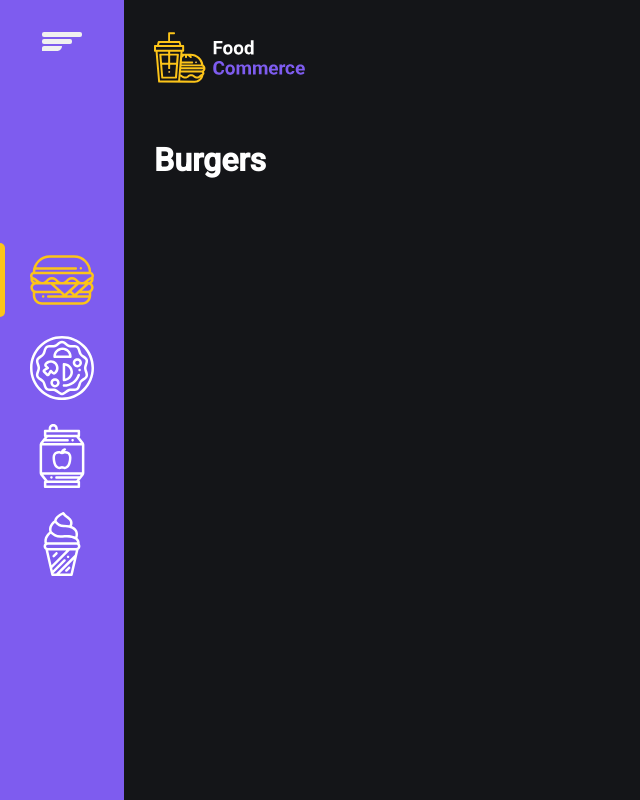
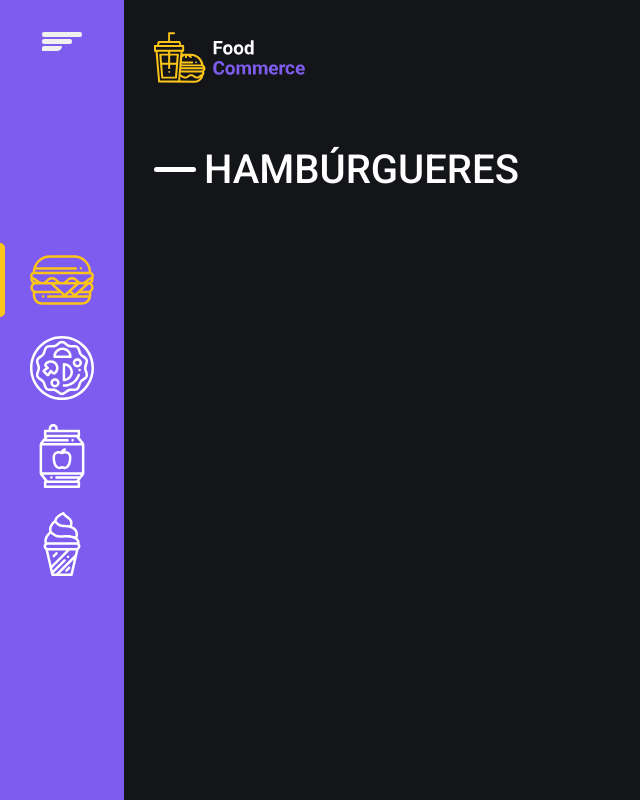
Before and after one commit to Davvi-Duarte/sistemafood, a React (Create React App) app: page / in a window 1280 px wide. Shown: the whole page, without its empty margins (0-640 px from the left). Built offline with nearby package versions, Linux system fonts and the light colour scheme.

Commit message:
criando subpáginas dos produtos

```diff
--- /dev/null
+++ b/src/components/Head/index.tsx
@@ -0,0 +1,11 @@
+interface HeadProps{
+  title: string
+  description?: string
+}
+
+export function Head({title, description=''}: HeadProps) {
+  document.title = `Mister Salgados | ${title}`
+  document.querySelector('[name=description]')?.setAttribute('content', description)
+
+  return null
+}
--- /dev/null
+++ b/src/components/SnackTitle/index.tsx
@@ -0,0 +1,10 @@
+import { ReactNode } from "react";
+import { Title } from "./styles";
+
+interface TitleProps{
+  children: ReactNode
+}
+
+export function SnackTitle({children}: TitleProps){
+  return <Title>{children}</Title>
+}
--- /dev/null
+++ b/src/components/SnackTitle/styles.ts
@@ -0,0 +1,31 @@
+import styled from 'styled-components'
+
+
+export const Title = styled.h1`
+  display: flex;
+  align-items: center;
+  gap: 0.5rem;
+
+  margin-bottom: 3rem;
+
+  font-size: ${({theme}) => theme.fontSize['4xl']};
+  font-weight: 500;
+  text-transform: uppercase;
+  &::before {
+    content: '';
+    background: ${({theme}) => theme.colors.white};
+    width: 42px;
+    height: 5px;
+    flex-shrink: 0;
+    border-radius: 4px;
+  }
+
+  @media (max-width: 720px) {
+    font-size: ${({theme}) => theme.fontSize['3xl']};
+    justify-content: center;
+
+    &::before{
+      display: none;
+    }
+  }
+`
--- a/src/pages/Main/Bebidas/index.tsx
+++ b/src/pages/Main/Bebidas/index.tsx
@@ -1,3 +1,12 @@
+import { Head } from "../../../components/Head";
+import { SnackTitle } from "../../../components/SnackTitle"
+
+
 export default function Bebidas(){
-  return <h1>Bebidas</h1>
-}
+  return(
+      <>
+        <Head title="Bebidas" description="Nossas melhores bebidas"></Head>
+        <SnackTitle>Bebidas</SnackTitle>
+      </>
+    )
+  }
--- a/src/pages/Main/Burgers/index.tsx
+++ b/src/pages/Main/Burgers/index.tsx
@@ -1,3 +1,35 @@
+import { Head } from "../../../components/Head"
+
+import { SnackTitle } from "../../../components/SnackTitle"
+
 export default function Burgers(){
-  return <h1>Burgers</h1>
+  const data = [{
+
+    id:1,
+    snack: "burger",
+    name: 'Mega',
+    description:'Nosso Mega',
+    price: 25.5,
+    image: 'https://i.imgur.com/upjIUnG.jpg',
+  },
+
+  {
+
+    id:2,
+    snack: "burger",
+    name: 'Super',
+    description:'Nosso Super',
+    price: 25.5,
+    image: 'https://i.imgur.com/B4J04AJ.jpg',
+  },
+]
+
+console.log('data')
+
+  return(
+  <>
+    <Head title="Hambúrgueres" description="Nossos melhores Hamburgueres"/>
+    <SnackTitle>Hambúrgueres</SnackTitle>
+  </>
+  )
 }
--- a/src/pages/Main/Pizzas/index.tsx
+++ b/src/pages/Main/Pizzas/index.tsx
@@ -1,3 +1,12 @@
+import { Head } from "../../../components/Head";
+import { SnackTitle } from "../../../components/SnackTitle"
+
+
 export default function Pizzas(){
-  return <h1>Pizzas</h1>
+  return(
+    <>
+    <Head title="Pizzas" description="Nossas melhores Pizzas"></Head>
+    <SnackTitle>Pizzas</SnackTitle>
+    </>
+  )
 }
--- a/src/pages/Main/Sobremesas/index.tsx
+++ b/src/pages/Main/Sobremesas/index.tsx
@@ -1,3 +1,12 @@
+import { Head } from "../../../components/Head";
+import { SnackTitle } from "../../../components/SnackTitle"
+
+
 export default function Sobremesas(){
-  return <h1>Sobremesas</h1>
-}
+  return (
+    <>
+      <Head title="Sobremesas" description="Nossas melhores sobremesas"></Head>
+      <SnackTitle>Sobremesas</SnackTitle>
+    </>
+    )
+  }
```
Also changed, not shown: src/components/Snacks/snacks.tsx (added).
